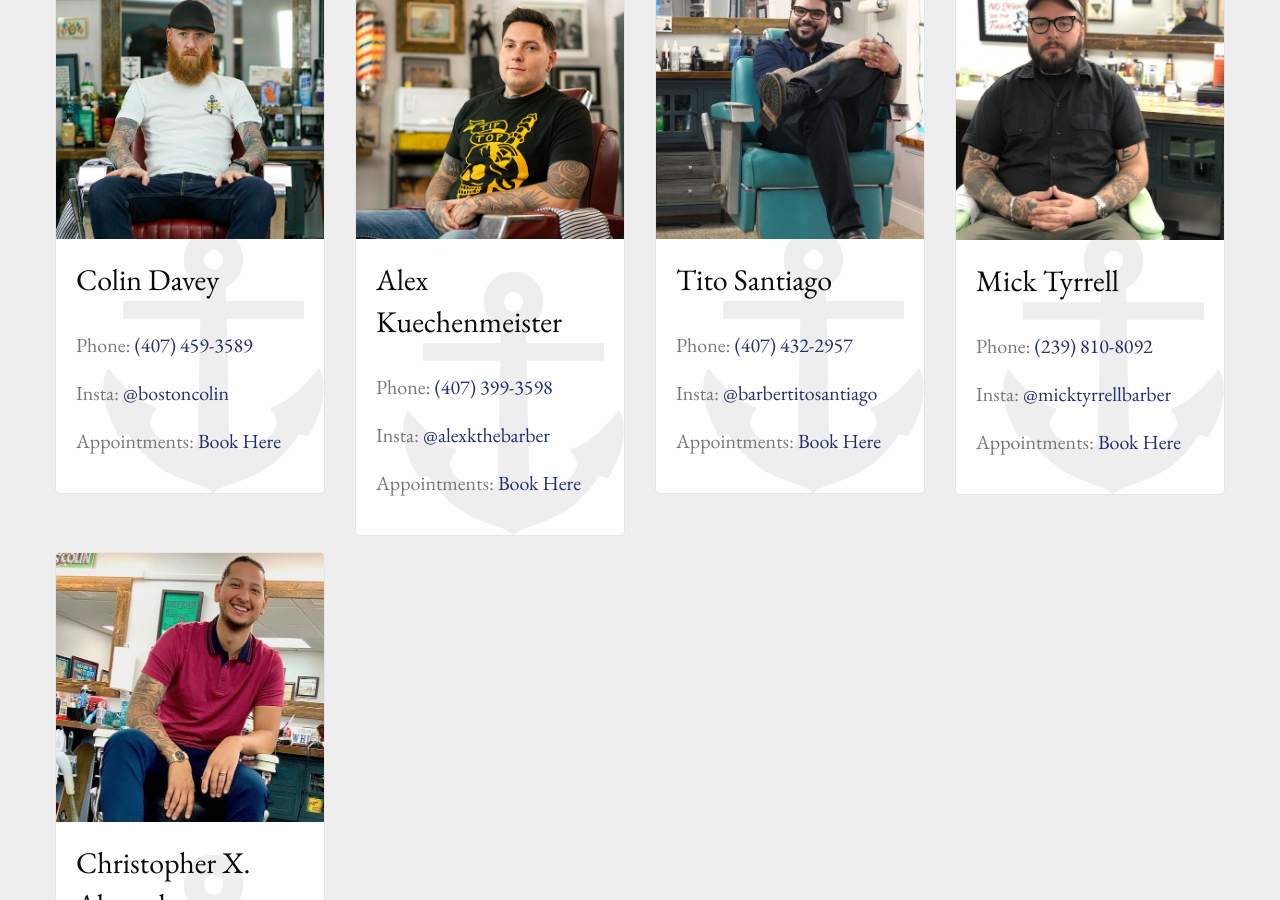
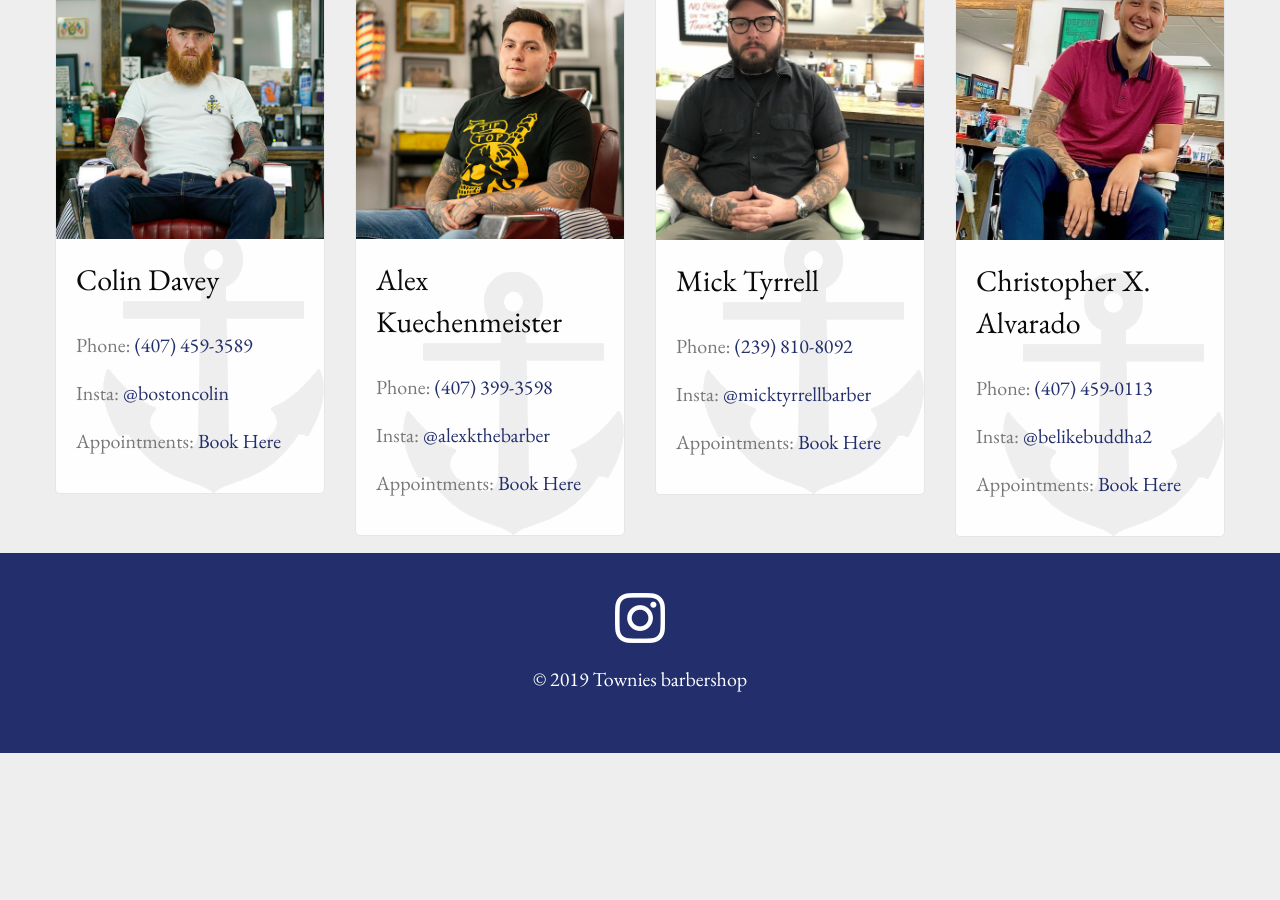
Before and after one commit to townies-barbershop/townies-barbershop.github.io, a Jekyll site: the page built from barbers.md, in a window 1280 px wide and 900 px high, scrolled down 412 px. Built offline with Jekyll 4.4.1, drawn with Linux system fonts in a browser that asks for light colours; after the commit the page ends 1165 px from its top, so only the background shows below that.

Commit message:
Remove Tito

```diff
--- a/barbers.md
+++ b/barbers.md
@@ -11,11 +11,6 @@ barbers:
     phone: "(407) 399-3598"
     insta: "alexkthebarber"
     square: "https://square.site/book/BE2BBS4A7C5DP/alex-the-barber"
-  - name: "Tito Santiago"
-    image: "/img/tito.jpg"
-    phone: "(407) 432-2957"
-    insta: "barbertitosantiago"
-    square: "https://square.site/book/414FC5X6H1XTC/barber-tito-orlando-fl"
   - name: "Mick Tyrrell"
     image: "/img/mick.jpg"
     phone: "(239) 810-8092"
```
Also changed, not shown: img/tito.jpg (deleted).
